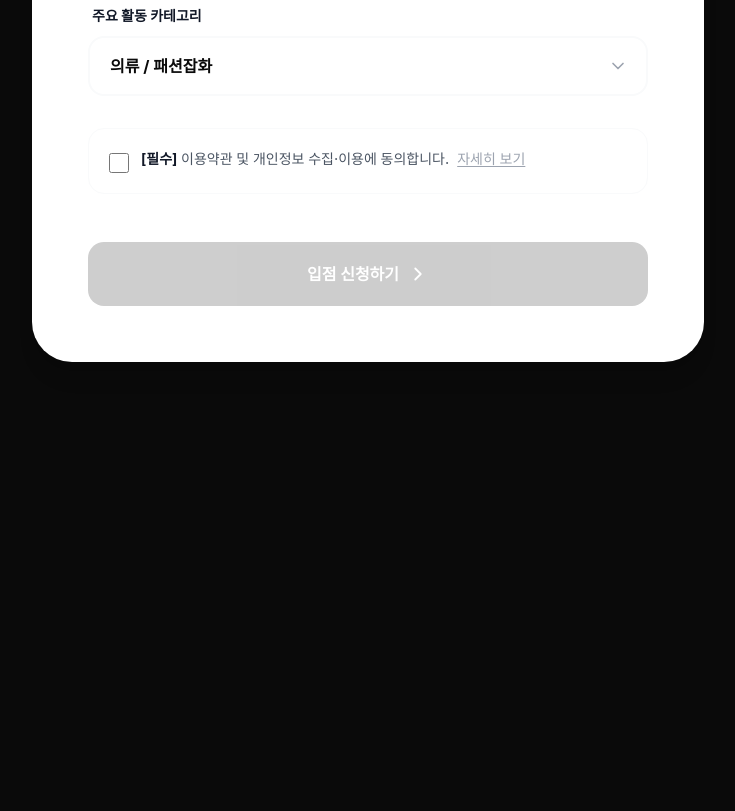
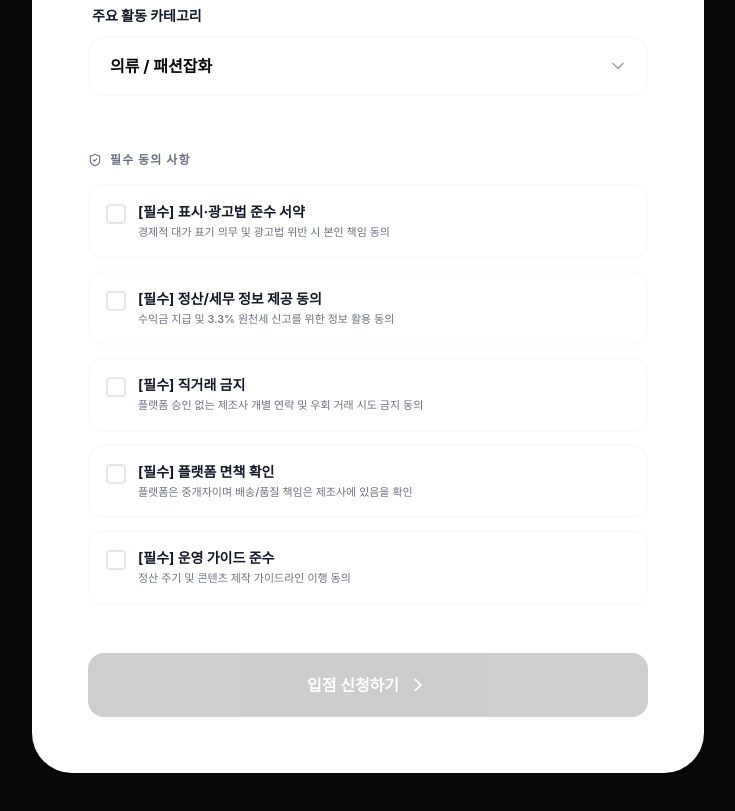
Before and after one commit to mjkorean3000-code/infants, a React (Vite) app in the folder frontend/: page /apply in a window 1280 px wide. Shown: the part 1280-2091 px from the top of the page, without its empty margins (272-1007 px from the left). Before the commit the page ends 1770 px from the top, so only its background shows below. Built offline with nearby package versions, Linux system fonts and the light colour scheme; no server answers; a web font is replaced by a local one.

Commit message:
feat: implement mandatory consent checkboxes and metadata tracking for all application forms

```diff
--- a/frontend/src/pages/FactoryApply.tsx
+++ b/frontend/src/pages/FactoryApply.tsx
@@ -1,10 +1,11 @@
-import React, { useState } from 'react';
+import React, { useState, useEffect } from 'react';
 import { supabase } from '../lib/supabase';
-import { Package, CheckCircle2, ChevronRight, Loader2, XCircle, ShoppingBag } from 'lucide-react';
+import { Package, CheckCircle2, ChevronRight, Loader2, XCircle, ShoppingBag, ShieldCheck, Truck, MessageSquare, Ban, CreditCard } from 'lucide-react';
 
 function FactoryApply() {
   const [step, setStep] = useState<1 | 2>(1);
   const [isDropshipping, setIsDropshipping] = useState<boolean | null>(null);
+  const [userIp, setUserIp] = useState('');
 
   const [formData, setFormData] = useState({
     company_name: '',
@@ -15,9 +16,26 @@ function FactoryApply() {
     supply_price: ''
   });
 
-  const [agreed, setAgreed] = useState(false);
+  const [agreements, setAgreements] = useState({
+    personal_info: false,
+    logistics: false,
+    cs_quality: false,
+    no_direct_trade: false,
+    auto_settlement: false
+  });
+
   const [isSubmitting, setIsSubmitting] = useState(false);
   const [isSuccess, setIsSuccess] = useState(false);
+
+  // Fetch User IP
+  useEffect(() => {
+    fetch('https://api.ipify.org?format=json')
+      .then(res => res.json())
+      .then(data => setUserIp(data.ip))
+      .catch(() => setUserIp('unknown'));
+  }, []);
+
+  const allAgreed = Object.values(agreements).every(v => v === true);
 
   const handleNextStep = () => {
     if (isDropshipping === true) {
@@ -25,16 +43,28 @@ function FactoryApply() {
     }
   };
 
+  const handleAgreementChange = (key: keyof typeof agreements) => {
+    setAgreements(prev => ({ ...prev, [key]: !prev[key] }));
+  };
+
   const handleSubmit = async (e: React.FormEvent) => {
     e.preventDefault();
-    if (!agreed) {
-      alert('이용약관 및 개인정보 처리방침에 동의해주세요.');
+    if (!allAgreed) {
+      alert('모든 필수 항목에 동의해야 신청이 가능합니다.');
       return;
     }
     setIsSubmitting(true);
 
+    const extraData = {
+      is_agreed: true,
+      agreed_at: new Date().toISOString(),
+      user_ip: userIp,
+      terms_version: 'v1.0'
+    };
+
     if (import.meta.env.VITE_SUPABASE_URL === undefined) {
       setTimeout(() => {
+        console.log('Final Data to Make/Supabase:', { ...formData, ...extraData });
         setIsSubmitting(false);
         setIsSuccess(true);
       }, 1500);
@@ -53,7 +83,8 @@ function FactoryApply() {
             product_image_url: formData.product_image_url,
             consumer_price: parseFloat(formData.consumer_price),
             supply_price: parseFloat(formData.supply_price),
-            status: 'pending'
+            status: 'pending',
+            ...extraData // 추가 데이터 포함
           }
         ]);
 
@@ -93,14 +124,12 @@ function FactoryApply() {
 
   return (
     <div className="min-h-screen bg-surface-950 font-sans selection:bg-brand-500/30 selection:text-white">
-      {/* Navbar */}
       <nav className="fixed top-0 left-0 right-0 z-50 flex items-center justify-center px-6 py-8 sm:px-12">
         <div className="glass-light rounded-full px-6 py-2.5 flex items-center shadow-premium-lg">
           <div className="text-xs font-black tracking-tighter text-white/90">ONFANS PARTNER</div>
         </div>
       </nav>
 
-      {/* Hero Section */}
       <section className="pt-32 pb-12 px-6 sm:px-12 sm:pt-48">
         <div className="mx-auto max-w-5xl text-center animate-fade-in-up">
           <h1 className="mb-6 text-[36px] font-black leading-[1.1] tracking-tight text-white sm:text-7xl lg:text-8xl break-keep">
@@ -113,7 +142,6 @@ function FactoryApply() {
         </div>
       </section>
 
-      {/* Application Form */}
       <section className="px-6 pb-32 sm:px-12 animate-fade-in duration-700">
         <div className="mx-auto max-w-2xl rounded-[2.5rem] bg-white p-8 sm:p-14 shadow-premium-xl relative overflow-hidden">
           <div className="absolute top-0 right-0 -translate-y-1/2 translate-x-1/2 w-64 h-64 bg-brand-500/5 rounded-full blur-3xl" />
@@ -303,25 +331,40 @@ function FactoryApply() {
                   </div>
                 </div>
 
-                <div className="flex items-start gap-3 rounded-2xl bg-surface-50 p-5 border border-surface-100">
-                  <input
-                    type="checkbox"
-                    id="agreed"
-                    checked={agreed}
-                    onChange={(e) => setAgreed(e.target.checked)}
-                    className="mt-1 h-5 w-5 rounded border-surface-300 text-surface-950 focus:ring-surface-950 cursor-pointer"
-                  />
-                  <label htmlFor="agreed" className="text-sm font-medium text-surface-600 leading-snug cursor-pointer">
-                    <span className="font-bold text-surface-900">[필수]</span> 이용약관 및 개인정보 수집·이용에 동의합니다.
-                    <button type="button" className="ml-2 text-surface-400 underline underline-offset-2 hover:text-surface-950 transition-colors">자세히 보기</button>
-                  </label>
+                <div className="mt-10 space-y-4">
+                  <h4 className="text-xs font-black text-surface-500 uppercase tracking-widest flex items-center gap-2">
+                    <ShieldCheck size={14} /> 필수 동의 사항
+                  </h4>
+                  <div className="flex flex-col gap-3">
+                    {[
+                      { id: 'personal_info', icon: <ShieldCheck size={16} />, label: '[필수] 개인정보 처리 위수탁 동의', sub: '배송 목적의 고객 정보 안전 취급 동의' },
+                      { id: 'logistics', icon: <Truck size={16} />, label: '[필수] 물류 이행 규정 준수', sub: '24시간 이내 송장 등록 및 드롭쉬핑 이행 동의' },
+                      { id: 'cs_quality', icon: <MessageSquare size={16} />, label: '[필수] CS 및 품질 책임', sub: '제품 하자 시 교환/환불 비용 부담 및 응대 동의' },
+                      { id: 'no_direct_trade', icon: <Ban size={16} />, label: '[필수] 직거래 금지 및 위약 동의', sub: '시스템 우회 거래 금지 및 위반 시 책임 동의' },
+                      { id: 'auto_settlement', icon: <CreditCard size={16} />, label: '[필수] 자동 정산 방식 수용', sub: '시스템 자동 산출 정산 로직 및 일정 동의' }
+                    ].map((item) => (
+                      <div
+                        key={item.id}
+                        onClick={() => handleAgreementChange(item.id as keyof typeof agreements)}
+                        className={`flex items-start gap-3 rounded-2xl p-4 border-2 transition-all cursor-pointer ${agreements[item.id as keyof typeof agreements] ? 'border-brand-500 bg-brand-500/5' : 'border-surface-100 bg-surface-50 hover:border-surface-200'}`}
+                      >
+                        <div className={`mt-0.5 flex h-5 w-5 shrink-0 items-center justify-center rounded border-2 transition-all ${agreements[item.id as keyof typeof agreements] ? 'border-brand-500 bg-brand-500' : 'border-surface-300'}`}>
+                          {agreements[item.id as keyof typeof agreements] && <CheckCircle2 size={14} className="text-white" />}
+                        </div>
+                        <div className="flex flex-col gap-0.5">
+                          <span className={`text-sm font-bold ${agreements[item.id as keyof typeof agreements] ? 'text-brand-500' : 'text-surface-900'}`}>{item.label}</span>
+                          <span className="text-[11px] font-medium text-surface-500">{item.sub}</span>
+                        </div>
+                      </div>
+                    ))}
+                  </div>
                 </div>
               </div>
 
               <button
                 type="submit"
-                disabled={isSubmitting || !agreed}
-                className="mt-4 flex w-full items-center justify-center gap-2 rounded-2xl bg-surface-950 py-5 font-bold text-white transition-all hover:bg-black hover:shadow-premium-lg active:scale-[0.98] disabled:opacity-20 disabled:hover:shadow-none"
+                disabled={isSubmitting || !allAgreed}
+                className="mt-6 flex w-full items-center justify-center gap-2 rounded-2xl bg-surface-950 py-5 font-bold text-white transition-all hover:bg-black hover:shadow-premium-lg active:scale-[0.98] disabled:opacity-20 disabled:hover:shadow-none"
               >
                 {isSubmitting ? (
                   <>
--- a/frontend/src/pages/PartnerApply.tsx
+++ b/frontend/src/pages/PartnerApply.tsx
@@ -1,6 +1,6 @@
-import React, { useState } from 'react';
+import React, { useState, useEffect } from 'react';
 import { supabase } from '../lib/supabase';
-import { Package, Truck, Wallet, CheckCircle2, ChevronRight, Loader2 } from 'lucide-react';
+import { Package, Truck, Wallet, CheckCircle2, ChevronRight, Loader2, ShieldCheck, Scale, Ban, Info, FileText } from 'lucide-react';
 
 function PartnerApply() {
   const [formData, setFormData] = useState({
@@ -8,21 +8,51 @@ function PartnerApply() {
     email: '',
     category: 'fashion'
   });
-  const [agreed, setAgreed] = useState(false);
+  const [userIp, setUserIp] = useState('');
+  const [agreements, setAgreements] = useState({
+    ads_law: false,
+    tax_info: false,
+    no_direct_trade: false,
+    disclaimer: false,
+    ops_guide: false
+  });
+
   const [isSubmitting, setIsSubmitting] = useState(false);
   const [isSuccess, setIsSuccess] = useState(false);
 
+  // Fetch User IP
+  useEffect(() => {
+    fetch('https://api.ipify.org?format=json')
+      .then(res => res.json())
+      .then(data => setUserIp(data.ip))
+      .catch(() => setUserIp('unknown'));
+  }, []);
+
+  const allAgreed = Object.values(agreements).every(v => v === true);
+
+  const handleAgreementChange = (key: keyof typeof agreements) => {
+    setAgreements(prev => ({ ...prev, [key]: !prev[key] }));
+  };
+
   const handleSubmit = async (e: React.FormEvent) => {
     e.preventDefault();
-    if (!agreed) {
-      alert('이용약관 및 개인정보 처리방침에 동의해주세요.');
+    if (!allAgreed) {
+      alert('모든 필수 항목에 동의해야 신청이 가능합니다.');
       return;
     }
     setIsSubmitting(true);
 
-    // 환경변수 없으면 시뮬레이션
+    const extraData = {
+      is_agreed: true,
+      agreed_at: new Date().toISOString(),
+      user_ip: userIp,
+      terms_version: 'v1.0',
+      user_type: 'influencer'
+    };
+
     if (import.meta.env.VITE_SUPABASE_URL === undefined) {
       setTimeout(() => {
+        console.log('Final Data to Make/Supabase:', { ...formData, ...extraData });
         setIsSubmitting(false);
         setIsSuccess(true);
       }, 1500);
@@ -37,7 +67,8 @@ function PartnerApply() {
             instagram_id: formData.instagram_id,
             email: formData.email,
             category: formData.category,
-            status: 'pending'
+            status: 'pending',
+            ...extraData // 추가 데이터 포함
           }
         ]);
 
@@ -77,14 +108,12 @@ function PartnerApply() {
 
   return (
     <div className="min-h-screen bg-surface-950 font-sans selection:bg-brand-500/30 selection:text-white">
-      {/* Navbar */}
       <nav className="fixed top-0 left-0 right-0 z-50 flex items-center justify-center px-6 py-8 sm:px-12">
         <div className="glass-light rounded-full px-6 py-2.5 flex items-center shadow-premium-lg">
           <div className="text-xs font-black tracking-tighter text-white/90">ONFANS</div>
         </div>
       </nav>
 
-      {/* Hero Section */}
       <section className="pt-32 pb-12 px-6 sm:px-12 sm:pt-48">
         <div className="mx-auto max-w-4xl text-center animate-fade-in-up">
           <h1 className="mb-6 text-[36px] font-black leading-[1.1] tracking-tight text-white sm:text-7xl lg:text-8xl break-keep">
@@ -97,7 +126,6 @@ function PartnerApply() {
         </div>
       </section>
 
-      {/* Features Grid */}
       <section className="px-6 pb-20 sm:px-12 animate-fade-in duration-700">
         <div className="mx-auto grid max-w-5xl grid-cols-1 gap-6 sm:grid-cols-3">
           <div className="rounded-[2rem] glass p-8 transition-all duration-300 hover:bg-surface-900/60 hover-lift">
@@ -124,7 +152,6 @@ function PartnerApply() {
         </div>
       </section>
 
-      {/* Application Form */}
       <section className="px-6 pb-32 sm:px-12 animate-fade-in-up duration-1000">
         <div className="mx-auto max-w-2xl rounded-[2.5rem] bg-white p-8 sm:p-14 shadow-premium-xl relative overflow-hidden">
           <div className="absolute top-0 right-0 -translate-y-1/2 translate-x-1/2 w-64 h-64 bg-brand-500/5 rounded-full blur-3xl" />
@@ -187,23 +214,38 @@ function PartnerApply() {
               </div>
             </div>
 
-            <div className="flex items-start gap-3 rounded-2xl bg-surface-50 p-5 border border-surface-100">
-              <input
-                type="checkbox"
-                id="agreed"
-                checked={agreed}
-                onChange={(e) => setAgreed(e.target.checked)}
-                className="mt-1 h-5 w-5 rounded border-surface-300 text-surface-950 focus:ring-surface-950 cursor-pointer"
-              />
-              <label htmlFor="agreed" className="text-sm font-medium text-surface-600 leading-snug cursor-pointer">
-                <span className="font-bold text-surface-900">[필수]</span> 이용약관 및 개인정보 수집·이용에 동의합니다.
-                <button type="button" className="ml-2 text-surface-400 underline underline-offset-2 hover:text-surface-950 transition-colors">자세히 보기</button>
-              </label>
+            <div className="mt-6 space-y-4">
+              <h4 className="text-xs font-black text-surface-500 uppercase tracking-widest flex items-center gap-2">
+                <ShieldCheck size={14} /> 필수 동의 사항
+              </h4>
+              <div className="flex flex-col gap-3">
+                {[
+                  { id: 'ads_law', icon: <Scale size={16} />, label: '[필수] 표시·광고법 준수 서약', sub: '경제적 대가 표기 의무 및 광고법 위반 시 본인 책임 동의' },
+                  { id: 'tax_info', icon: <Info size={16} />, label: '[필수] 정산/세무 정보 제공 동의', sub: '수익금 지급 및 3.3% 원천세 신고를 위한 정보 활용 동의' },
+                  { id: 'no_direct_trade', icon: <Ban size={16} />, label: '[필수] 직거래 금지', sub: '플랫폼 승인 없는 제조사 개별 연락 및 우회 거래 시도 금지 동의' },
+                  { id: 'disclaimer', icon: <FileText size={16} />, label: '[필수] 플랫폼 면책 확인', sub: '플랫폼은 중개자이며 배송/품질 책임은 제조사에 있음을 확인' },
+                  { id: 'ops_guide', icon: <CheckCircle2 size={16} />, label: '[필수] 운영 가이드 준수', sub: '정산 주기 및 콘텐츠 제작 가이드라인 이행 동의' }
+                ].map((item) => (
+                  <div
+                    key={item.id}
+                    onClick={() => handleAgreementChange(item.id as keyof typeof agreements)}
+                    className={`flex items-start gap-3 rounded-2xl p-4 border-2 transition-all cursor-pointer ${agreements[item.id as keyof typeof agreements] ? 'border-brand-500 bg-brand-500/5' : 'border-surface-100 bg-surface-50 hover:border-surface-200'}`}
+                  >
+                    <div className={`mt-0.5 flex h-5 w-5 shrink-0 items-center justify-center rounded border-2 transition-all ${agreements[item.id as keyof typeof agreements] ? 'border-brand-500 bg-brand-500' : 'border-surface-300'}`}>
+                      {agreements[item.id as keyof typeof agreements] && <CheckCircle2 size={14} className="text-white" />}
+                    </div>
+                    <div className="flex flex-col gap-0.5">
+                      <span className={`text-sm font-bold ${agreements[item.id as keyof typeof agreements] ? 'text-brand-500' : 'text-surface-900'}`}>{item.label}</span>
+                      <span className="text-[11px] font-medium text-surface-500">{item.sub}</span>
+                    </div>
+                  </div>
+                ))}
+              </div>
             </div>
 
             <button
               type="submit"
-              disabled={isSubmitting || !agreed}
+              disabled={isSubmitting || !allAgreed}
               className="mt-4 flex w-full items-center justify-center gap-2 rounded-2xl bg-surface-950 py-5 font-bold text-white transition-all hover:bg-black hover:shadow-premium-lg active:scale-[0.98] disabled:opacity-20 disabled:hover:shadow-none"
             >
               {isSubmitting ? (
```
